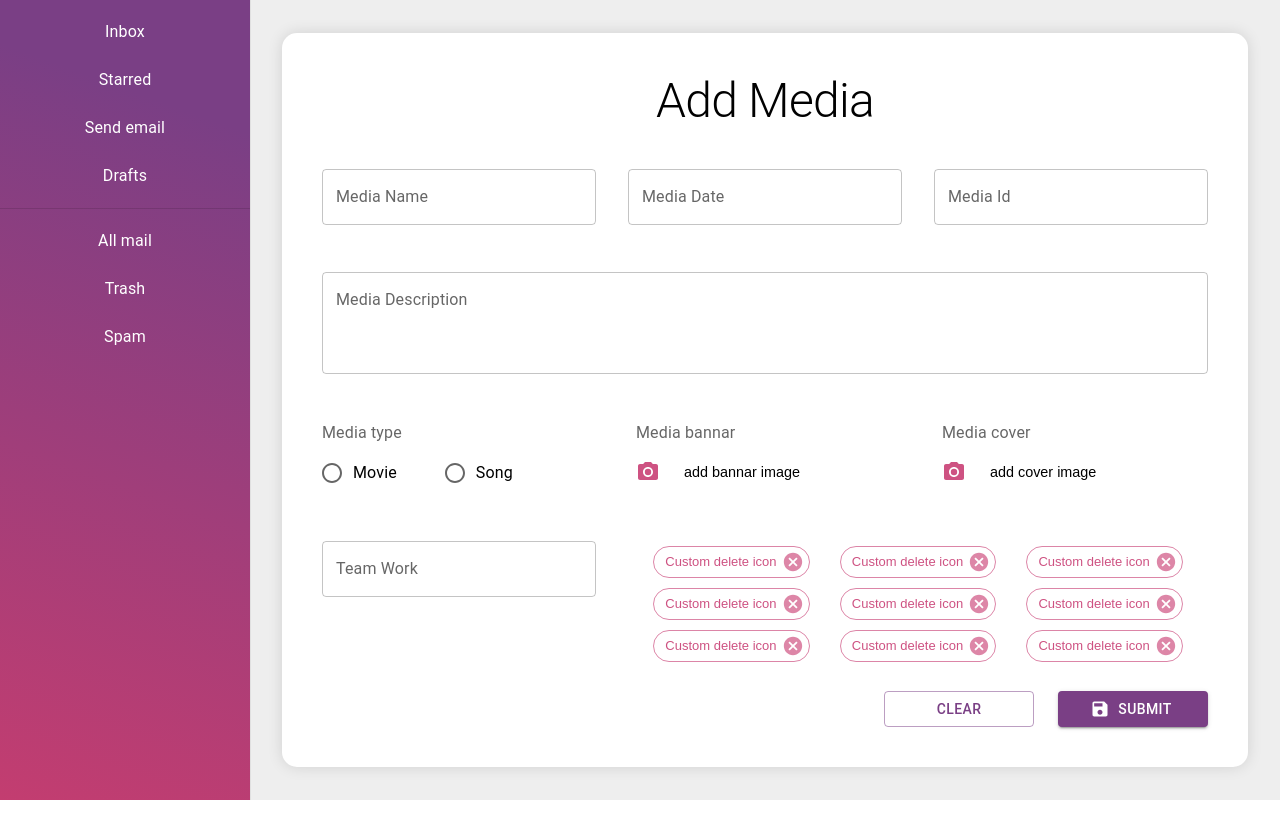
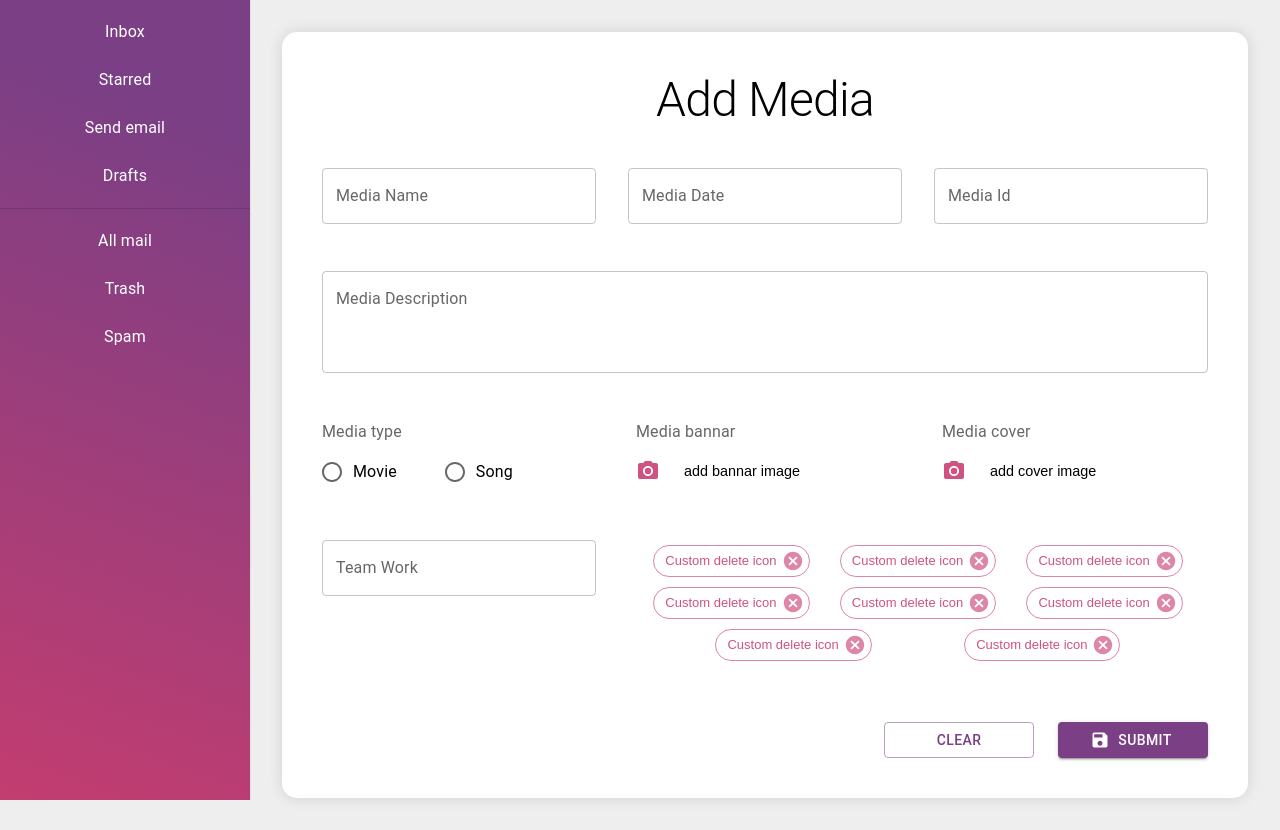
Before and after one commit to randa-11295/Nosatalga-dashboard, a React (Create React App) app: page / in a window 1280 px wide. Before the commit the page ends 800 px from the top, so only its background shows below. Built offline with nearby package versions, Linux system fonts and the light colour scheme.

Commit message:
handel fome add media

```diff
--- a/public/index.html
+++ b/public/index.html
@@ -24,7 +24,7 @@
       work correctly both with client-side routing and a non-root public URL.
       Learn how to configure a non-root public URL by running `npm run build`.
     -->
-    <title>React App</title>
+    <title>Nostalega  Dashboard</title>
   </head>
   <body>
     <noscript>You need to enable JavaScript to run this app.</noscript>
--- a/src/Components/Movie/AddMovie.js
+++ b/src/Components/Movie/AddMovie.js
@@ -103,7 +103,7 @@ export default function BasicGrid() {
         <ChipsArea />
       </Grid>
 
-      <Grid item xs={12} sx={{display : "flex" , justifyContent : "flex-end" }}>
+      <Grid item xs={12} sx={{display : "flex" , justifyContent : "flex-end"  , mt :4}}>
         <Button   color="secondary" variant="outlined"  onClick={formik.resetForm} sx={{mr : 3 , width : "150px"}} >  clear </Button>
         <LoadBtn />
       </Grid>
--- a/src/Components/Movie/ChipsArea.js
+++ b/src/Components/Movie/ChipsArea.js
@@ -5,7 +5,7 @@ import CancelIcon from "@mui/icons-material/Cancel";
 import { v4 as uuidv4 } from "uuid";
 
 export default function ChipsArea() {
-  const arr = [1, 2, 3, 4, 4, 4, 8, 7, 9];
+  const arr = [1, 2, 3,  4, 4, 8, 7, 9];
 
   return (
     <Stack
```
